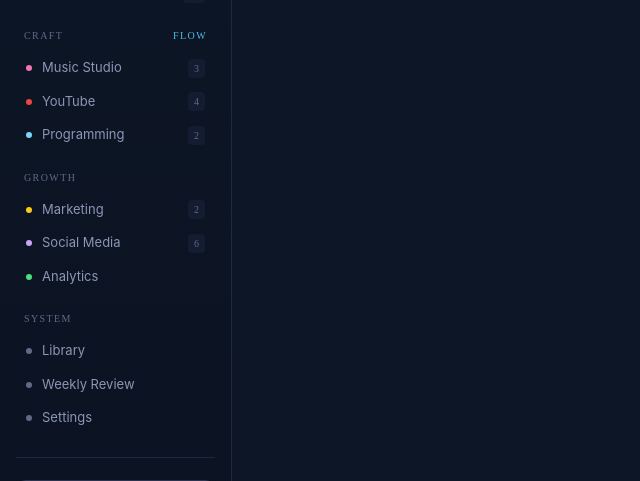
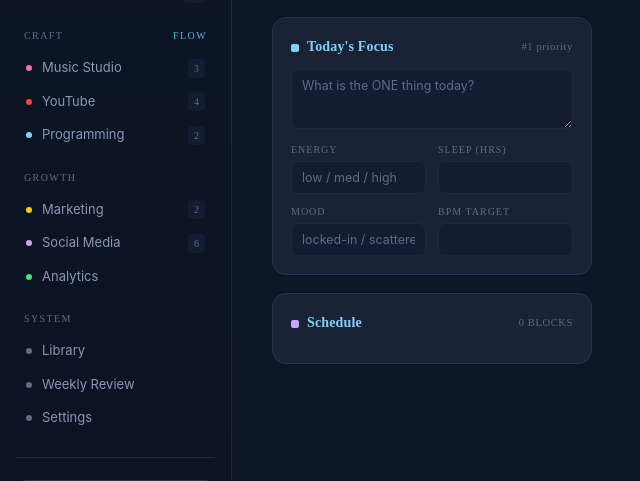
Before and after one commit to jem0ntr053/daily-operating-system, a Python web app: template src/dayctl/server/templates/day.html in a window 1280 px wide. Shown: the part 217-698 px from the top of the page, without its empty margins (0-640 px from the left). Run offline with Jinja, Linux system fonts and the light colour scheme; the template is opened without the code that fills it, so the values that code supplies are empty; some libraries are stand-ins or nearby versions.

Commit message:
feat(web): focus card inline edits + schedule card

```diff
--- a/pyproject.toml
+++ b/pyproject.toml
@@ -20,6 +20,7 @@ server = [
   "jinja2>=3.1",
   "apscheduler>=3.10",
   "httpx>=0.27",
+  "python-multipart>=0.0.9",
 ]
 
 [tool.setuptools.packages.find]
--- /dev/null
+++ b/src/dayctl/server/templates/_focus.html
@@ -0,0 +1,15 @@
+<div class="card">
+  <h3><span><span class="icon-dot" style="background:var(--cyan)"></span>Today's Focus</span><span class="meta">#1 priority</span></h3>
+  <div class="field">
+    <textarea name="value" placeholder="What is the ONE thing today?"
+      hx-post="/web/day/{{ day }}/field/focus" hx-trigger="change" hx-swap="none">{{ plan.focus }}</textarea>
+  </div>
+  <div class="focus-row">
+    <div class="field"><label>Energy</label><input name="value" value="{{ plan.energy }}" placeholder="low / med / high" hx-post="/web/day/{{ day }}/field/energy" hx-trigger="change" hx-swap="none"></div>
+    <div class="field"><label>Sleep (hrs)</label><input name="value" value="{{ plan.sleep_hours }}" hx-post="/web/day/{{ day }}/field/sleep" hx-trigger="change" hx-swap="none"></div>
+  </div>
+  <div class="focus-row" style="margin-top:10px">
+    <div class="field"><label>Mood</label><input name="value" value="{{ plan.mood }}" placeholder="locked-in / scattered" hx-post="/web/day/{{ day }}/field/mood" hx-trigger="change" hx-swap="none"></div>
+    <div class="field"><label>BPM target</label><input name="value" value="{{ plan.bpm }}" hx-post="/web/day/{{ day }}/field/bpm" hx-trigger="change" hx-swap="none"></div>
+  </div>
+</div>
--- /dev/null
+++ b/src/dayctl/server/templates/_schedule.html
@@ -0,0 +1,8 @@
+<div class="card">
+  <h3><span><span class="icon-dot" style="background:var(--purple)"></span>Schedule</span><span class="meta">{{ schedule|length }} BLOCKS</span></h3>
+  <div style="padding-left:6px">
+    {% for s in schedule %}
+    <div class="sched-row"><div class="sched-time">{{ s.time }}</div><div class="sched-block"><div class="title">{{ s.title }}</div></div></div>
+    {% endfor %}
+  </div>
+</div>
--- a/src/dayctl/server/templates/day.html
+++ b/src/dayctl/server/templates/day.html
@@ -2,4 +2,12 @@
 {% block main %}
   {% include "_header.html" %}
   {% include "_pulse.html" %}
+  <div class="grid">
+    <div class="col">
+      {% include "_focus.html" %}
+      {% include "_schedule.html" %}
+    </div>
+    <div class="col">
+    </div>
+  </div>
 {% endblock %}
```
Also changed, not shown: src/dayctl/server/web.py (+15 -1 lines), tests/test_server_web.py (+13 -0 lines).
